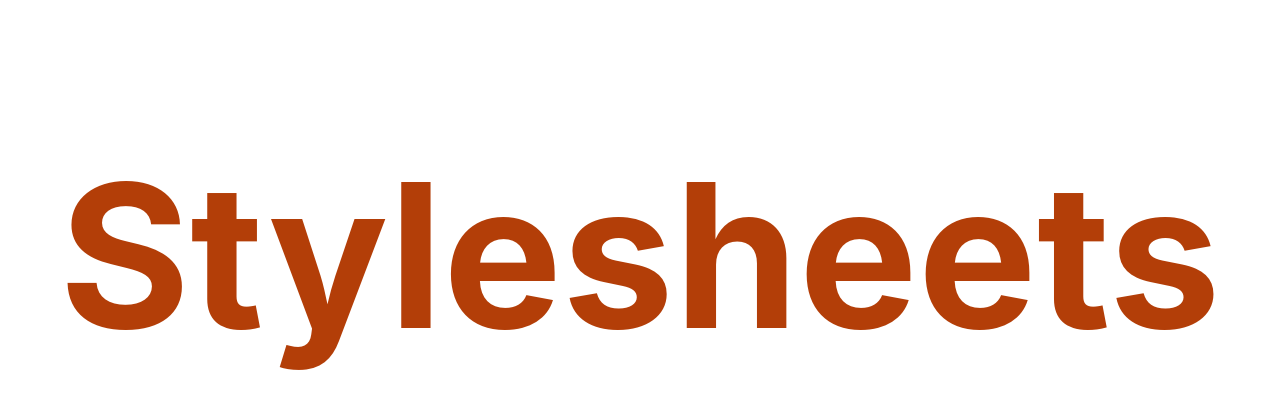
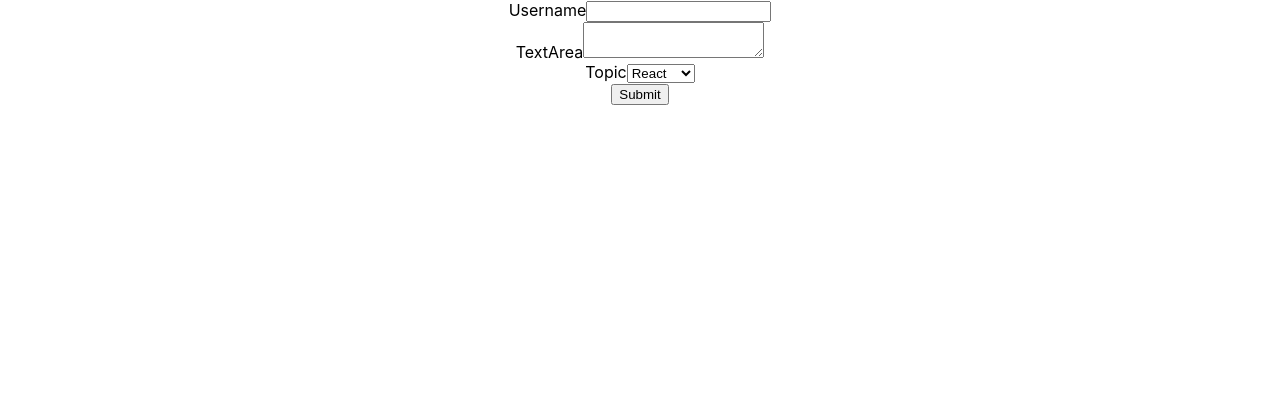
Before and after one commit to Krishnaprasad15/React, a React (Create React App) app: page / in a window 1280 px wide. Shown: the top 408 px of the page. Built offline with nearby package versions, Linux system fonts and the light colour scheme.

Commit message:
Form handling

```diff
--- a/src/App.js
+++ b/src/App.js
@@ -11,7 +11,8 @@
 // import ParentComp from './components/ParentComp';
 // import ConditionalRend from './components/ConditionalRend';
 // import ListRend from './components/ListRend';
-import StyleSheet from './components/StyleSheet';
+// import StyleSheet from './components/StyleSheet';
+import Form from './components/Form';
 function App() {
   return (
     <div className="App">
@@ -25,7 +26,8 @@
       {/* <ParentComp/> */}
       {/* <ConditionalRend/> */}
       {/* <ListRend/> */}
-      <StyleSheet/>
+      {/* <StyleSheet/> */}
+      <Form/>
     </div>
   );
 }
--- /dev/null
+++ b/src/components/Form.js
@@ -0,0 +1,57 @@
+import React, { Component } from 'react'
+
+export default class Form extends Component {
+    constructor(props) {
+      super(props)
+
+      this.state = {
+         name:'',
+         textarea:'',
+         topic:'react'
+      }
+    }
+
+    handler=(event)=>{
+        this.setState({
+            name: event.target.value,
+        })
+    }
+    handler1=(event)=>{
+      this.setState({
+          textarea: event.target.value,
+      })
+    }
+    handler2=(event)=>{
+      this.setState({
+          topic: event.target.value,
+      })
+    }
+    submitHandler=(event)=>{
+      alert(`${this.state.name} ${this.state.textarea} ${this.state.topic}`)
+      event.preventDefault()
+    }
+
+  render() {
+    return (
+    <form onSubmit={this.submitHandler}>
+      <div>
+        <label>Username</label>
+        <input type="text" value={this.state.name} onChange={this.handler}/>
+      </div>
+      <div>
+        <label>TextArea</label>
+        <textarea value={this.state.textarea} onChange={this.handler1}></textarea>
+      </div>
+      <div>
+        <label>Topic</label>
+        <select value={this.state.topic} onChange={this.handler2}>
+          <option value='react'>React</option>
+          <option value='angular'>Angular</option>
+          <option value='vue'>Vue</option>
+        </select>
+      </div>
+      <button type='submit'>Submit</button>
+    </form>
+    )
+  }
+}
```
